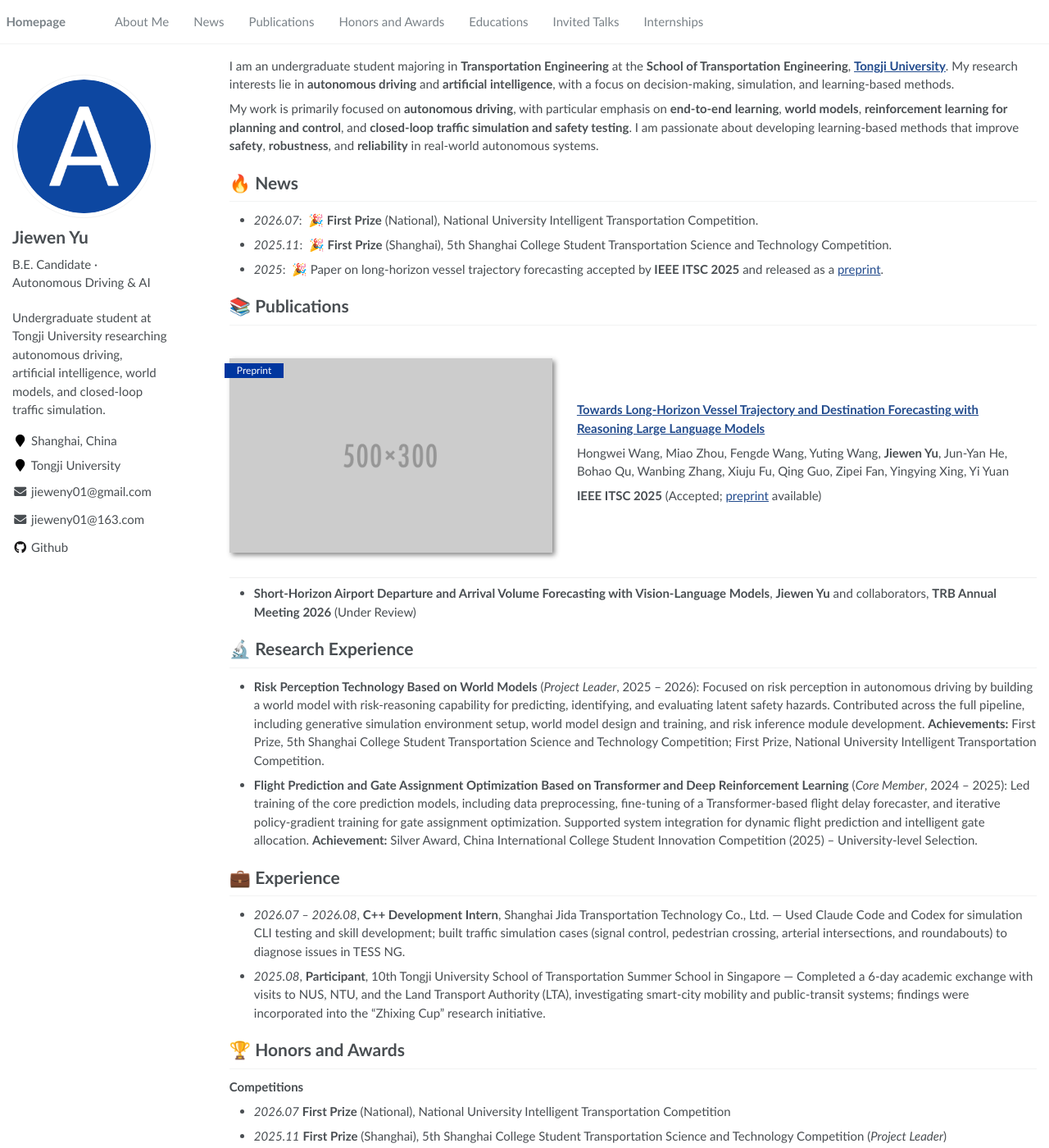
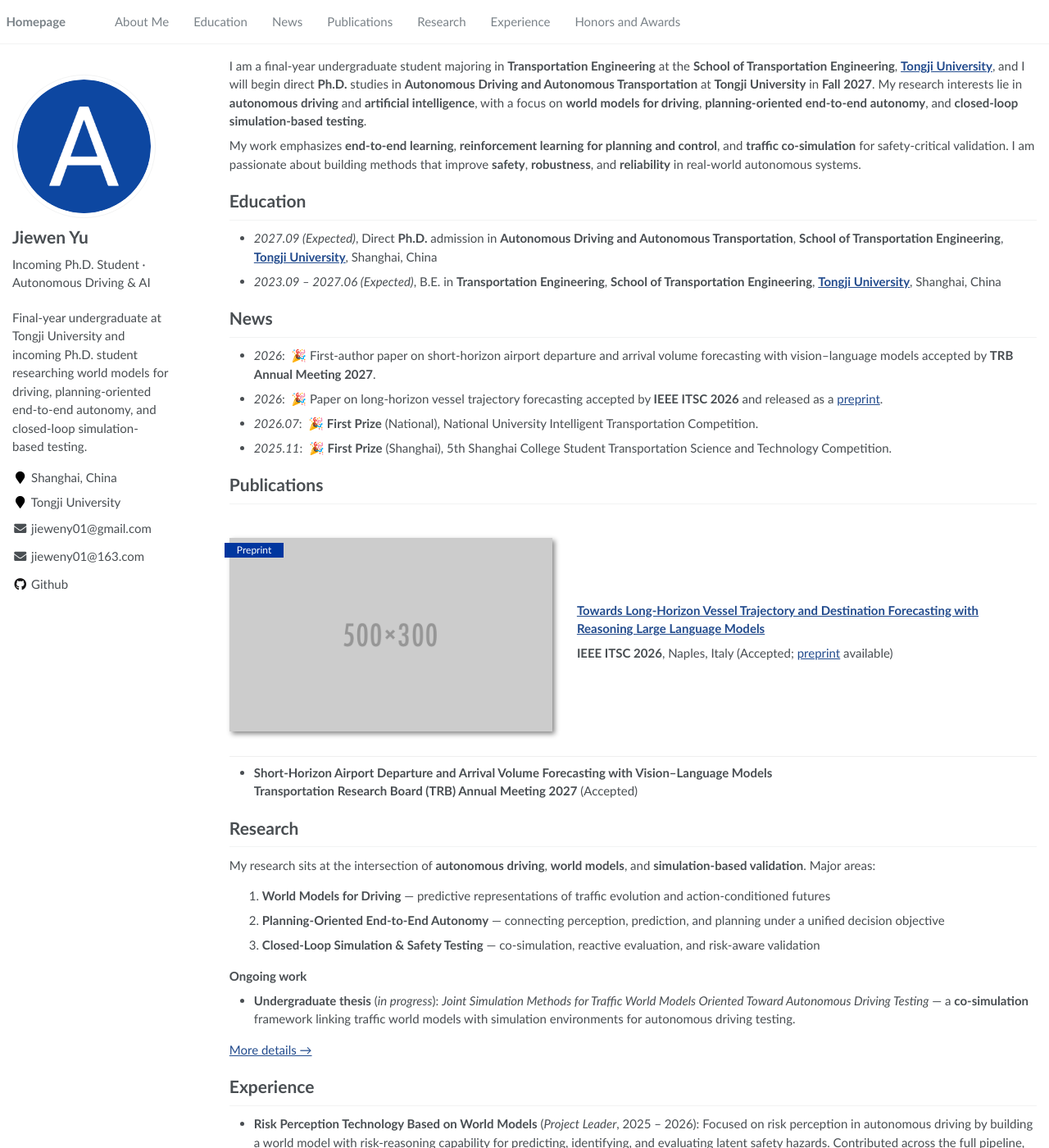
Before and after one commit to jieweny01/jieweny01.github.io, a Jekyll site: the page built from _pages/about.md, in a window 1280 px wide and 1400 px high. Shown: the whole window at 82% size. Built offline with Jekyll 4.4.1, drawn with Linux system fonts in a browser that asks for light colours; some of the changed text lies outside the part shown.

Commit message:
Update homepage profile, sections, and Research page.
Refresh education and Ph.D. plans, publications, navigation order, and local Jekyll setup for Ruby 3.3 preview.

Co-authored-by: Cursor <cursoragent@cursor.com>

```diff
--- a/_config.yml
+++ b/_config.yml
@@ -4,7 +4,7 @@
 
 # Site Settings
 title                    : "Jiewen Yu"
-description              : "Undergraduate student at Tongji University researching autonomous driving, artificial intelligence, world models, and closed-loop traffic simulation."
+description              : "Final-year undergraduate at Tongji University and incoming Ph.D. student researching world models for driving, planning-oriented end-to-end autonomy, and closed-loop simulation-based testing."
 url                      : "https://jieweny01.github.io"
 baseurl                  : ""
 repository               : "jieweny01/jieweny01.github.io"
@@ -22,7 +22,7 @@ baidu_site_verification  :
 author:
   name             : "Jiewen Yu"
   avatar           : "images/avatar.jpg"
-  bio              : "B.E. Candidate · Autonomous Driving & AI"
+  bio              : "Incoming Ph.D. Student · Autonomous Driving & AI"
   location         : "Shanghai, China"
   employer         : "Tongji University"
   pubmed           :
--- a/_data/navigation.yml
+++ b/_data/navigation.yml
@@ -1,22 +1,22 @@
-# main links links
+# main links
 main:
   - title: "About Me"
-    url: "/#about-me"
+    url: "/"
+
+  - title: "Education"
+    url: "/#education"
 
   - title: "News"
-    url: "/#-news"
+    url: "/#news"
 
   - title: "Publications"
-    url: "/#-publications"
+    url: "/#publications"
+
+  - title: "Research"
+    url: "/#research"
+
+  - title: "Experience"
+    url: "/#experience"
 
   - title: "Honors and Awards"
-    url: "/#-honors-and-awards"
-
-  - title: "Educations"
-    url: "/#-educations"
-
-  - title: "Invited Talks"
-    url: "/#-invited-talks"
-
-  - title: "Internships"
-    url: "/#-internships"
+    url: "/#honors-and-awards"
--- a/_pages/about.md
+++ b/_pages/about.md
@@ -8,63 +8,72 @@ redirect_from:
   - /about.html
 ---
 
-I am an undergraduate student majoring in **Transportation Engineering** at the **School of Transportation Engineering**, **[Tongji University](https://www.tongji.edu.cn/)**. My research interests lie in **autonomous driving** and **artificial intelligence**, with a focus on decision-making, simulation, and learning-based methods.
+I am a final-year undergraduate student majoring in **Transportation Engineering** at the **School of Transportation Engineering**, **[Tongji University](https://www.tongji.edu.cn/)**, and I will begin direct **Ph.D.** studies in **Autonomous Driving and Autonomous Transportation** at **Tongji University** in **Fall 2027**. My research interests lie in **autonomous driving** and **artificial intelligence**, with a focus on **world models for driving**, **planning-oriented end-to-end autonomy**, and **closed-loop simulation-based testing**.
 
-My work is primarily focused on **autonomous driving**, with particular emphasis on **end-to-end learning**, **world models**, **reinforcement learning for planning and control**, and **closed-loop traffic simulation and safety testing**. I am passionate about developing learning-based methods that improve **safety**, **robustness**, and **reliability** in real-world autonomous systems.
+My work emphasizes **end-to-end learning**, **reinforcement learning for planning and control**, and **traffic co-simulation** for safety-critical validation. I am passionate about building methods that improve **safety**, **robustness**, and **reliability** in real-world autonomous systems.
 
 
-# 🔥 News
+# Education
 
+- *2027.09 (Expected)*, Direct **Ph.D.** admission in **Autonomous Driving and Autonomous Transportation**, **School of Transportation Engineering**, **[Tongji University](https://www.tongji.edu.cn/)**, Shanghai, China
+- *2023.09 – 2027.06 (Expected)*, B.E. in **Transportation Engineering**, **School of Transportation Engineering**, **[Tongji University](https://www.tongji.edu.cn/)**, Shanghai, China
+
+
+# News
+
+- *2026*: &nbsp;🎉 First-author paper on short-horizon airport departure and arrival volume forecasting with vision–language models accepted by **TRB Annual Meeting 2027**.
+- *2026*: &nbsp;🎉 Paper on long-horizon vessel trajectory forecasting accepted by **IEEE ITSC 2026** and released as a [preprint](https://arxiv.org/abs/2606.08633).
 - *2026.07*: &nbsp;🎉 **First Prize** (National), National University Intelligent Transportation Competition.
 - *2025.11*: &nbsp;🎉 **First Prize** (Shanghai), 5th Shanghai College Student Transportation Science and Technology Competition.
-- *2025*: &nbsp;🎉 Paper on long-horizon vessel trajectory forecasting accepted by **IEEE ITSC 2025** and released as a [preprint](https://arxiv.org/abs/2606.08633).
 
 
-# 📚 Publications
+# Publications
 
 <div class='paper-box'><div class='paper-box-image'><div><div class="badge">Preprint</div><img src='images/500x300.png' alt="paper thumbnail" width="100%"></div></div>
 <div class='paper-box-text' markdown="1">
 
 [**Towards Long-Horizon Vessel Trajectory and Destination Forecasting with Reasoning Large Language Models**](https://arxiv.org/abs/2606.08633)
 
-Hongwei Wang, Miao Zhou, Fengde Wang, Yuting Wang, **Jiewen Yu**, Jun-Yan He, Bohao Qu, Wanbing Zhang, Xiuju Fu, Qing Guo, Zipei Fan, Yingying Xing, Yi Yuan
-
-**IEEE ITSC 2025** (Accepted; [preprint](https://arxiv.org/abs/2606.08633) available)
+**IEEE ITSC 2026**, Naples, Italy (Accepted; [preprint](https://arxiv.org/abs/2606.08633) available)
 </div>
 </div>
 
-- **Short-Horizon Airport Departure and Arrival Volume Forecasting with Vision-Language Models**, **Jiewen Yu** and collaborators, **TRB Annual Meeting 2026** (Under Review)
+- **Short-Horizon Airport Departure and Arrival Volume Forecasting with Vision–Language Models**
+  **Transportation Research Board (TRB) Annual Meeting 2027** (Accepted)
 
 
-# 🔬 Research Experience
+# Research
+
+My research sits at the intersection of **autonomous driving**, **world models**, and **simulation-based validation**. Major areas:
+
+1. **World Models for Driving** — predictive representations of traffic evolution and action-conditioned futures
+2. **Planning-Oriented End-to-End Autonomy** — connecting perception, prediction, and planning under a unified decision objective
+3. **Closed-Loop Simulation & Safety Testing** — co-simulation, reactive evaluation, and risk-aware validation
+
+**Ongoing work**
+
+- **Undergraduate thesis** (*in progress*): *Joint Simulation Methods for Traffic World Models Oriented Toward Autonomous Driving Testing* — a **co-simulation** framework linking traffic world models with simulation environments for autonomous driving testing.
+
+[More details →](/research/)
+
+
+# Experience
 
 - **Risk Perception Technology Based on World Models** (*Project Leader*, 2025 – 2026): Focused on risk perception in autonomous driving by building a world model with risk-reasoning capability for predicting, identifying, and evaluating latent safety hazards. Contributed across the full pipeline, including generative simulation environment setup, world model design and training, and risk inference module development. **Achievements:** First Prize, 5th Shanghai College Student Transportation Science and Technology Competition; First Prize, National University Intelligent Transportation Competition.
-- **Flight Prediction and Gate Assignment Optimization Based on Transformer and Deep Reinforcement Learning** (*Core Member*, 2024 – 2025): Led training of the core prediction models, including data preprocessing, fine-tuning of a Transformer-based flight delay forecaster, and iterative policy-gradient training for gate assignment optimization. Supported system integration for dynamic flight prediction and intelligent gate allocation. **Achievement:** Silver Award, China International College Student Innovation Competition (2025) – University-level Selection.
-
-
-# 💼 Experience
-
-- *2026.07 – 2026.08*, **C++ Development Intern**, Shanghai Jida Transportation Technology Co., Ltd. — Used Claude Code and Codex for simulation CLI testing and skill development; built traffic simulation cases (signal control, pedestrian crossing, arterial intersections, and roundabouts) to diagnose issues in TESS NG.
+- *2026.07*, **C++ Development Intern**, Shanghai Jida Transportation Technology Co., Ltd. — Used Claude Code and Codex for simulation CLI testing and skill development; built traffic simulation cases (signal control, pedestrian crossing, arterial intersections, and roundabouts) to diagnose issues in TESS NG.
 - *2025.08*, **Participant**, 10th Tongji University School of Transportation Summer School in Singapore — Completed a 6-day academic exchange with visits to NUS, NTU, and the Land Transport Authority (LTA), investigating smart-city mobility and public-transit systems; findings were incorporated into the "Zhixing Cup" research initiative.
 
 
-# 🏆 Honors and Awards
+# Honors and Awards
 
 **Competitions**
 - *2026.07* **First Prize** (National), National University Intelligent Transportation Competition
 - *2025.11* **First Prize** (Shanghai), 5th Shanghai College Student Transportation Science and Technology Competition (*Project Leader*)
-- *2025* **Silver Award**, China International College Student Innovation Competition (University-level Selection)
 - *2023* **First Prize** (National), National College English Reading Competition (*Individual*)
 - *2023* **First Prize** (National), 16th "Chia Tai Cup" National College Student Market Survey and Analysis Competition (*Core Member*)
 - *2024* **Third Prize** (Shanghai), 15th Shanghai College Student Mathematics Competition (*Individual*; National College Mathematics Competition Third-Prize Scholarship)
-- *2024* **Third Prize** (Sprouting Group), 10th Tongji University Innovation & Entrepreneurship Academic Forum
 
 **Scholarships & Honors**
 - Tongji University Second-Class Outstanding Academic Scholarship
-- School Outstanding Student Award
+- **Outstanding Student**, School of Transportation Engineering, Tongji University
 - Tongji University Social Activity Scholarship
-
-
-# 🎓 Education
-
-- *2023.09 – 2027.06 (Expected)*, B.E. in **Transportation Engineering**, **School of Transportation Engineering**, **[Tongji University](https://www.tongji.edu.cn/)**, Shanghai, China
```
Also changed, not shown: Gemfile (+10 -11 lines), _pages/research.md (added, +68 -0 lines), Gemfile.lock.
